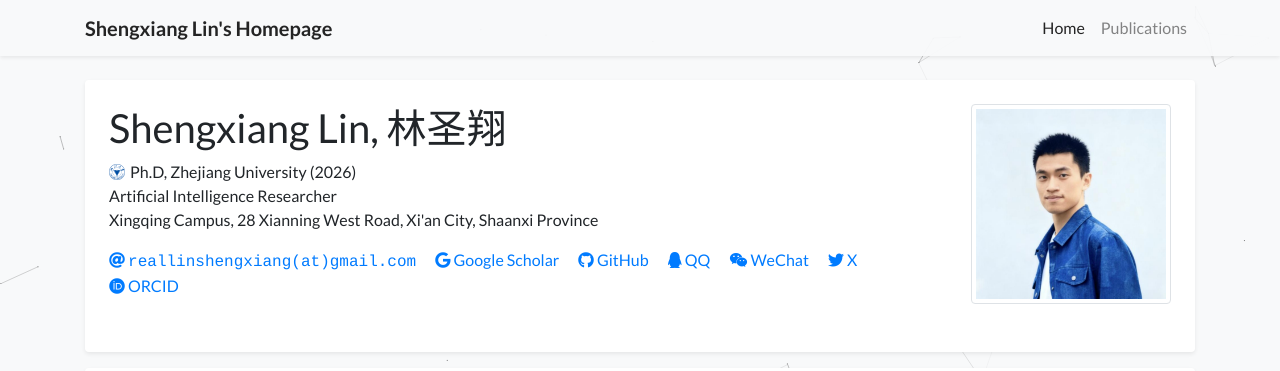
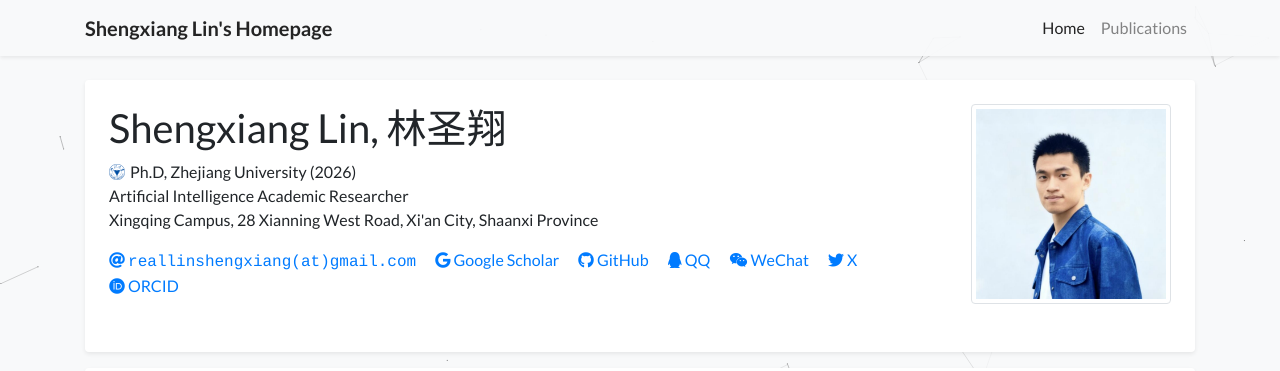
Before and after one commit to Lin-Shengxiang/Lin-Shengxiang.github.io, a Jekyll site: the page built from index.html, in a window 1280 px wide and 900 px high. Shown: the top 371 px of the window. Built offline with Jekyll 4.4.1, drawn with Linux system fonts in a browser that asks for light colours; a style sheet for code colours, icons or effects is not loaded.

Commit message:
Update profile.yml

```diff
--- a/_data/profile.yml
+++ b/_data/profile.yml
@@ -2,7 +2,7 @@ primary_name: "Shengxiang Lin, 林圣翔"
 navbar_name: "Shengxiang Lin's Homepage"
 positions:
   - '<span class="no-break"><img src="assets/images/badges/zju_logo.webp" alt="Zhejiang University" class="inline-badge"/></span> Ph.D, Zhejiang University (2026)'
-  - "Artificial Intelligence Researcher"
+  - "Artificial Intelligence Academic Researcher"
   - Xingqing Campus, 28 Xianning West Road, Xi'an City, Shaanxi Province
 email: "reallinshengxiang@gmail.com"
 gscholar: W-rloDsAAAAJ
```
